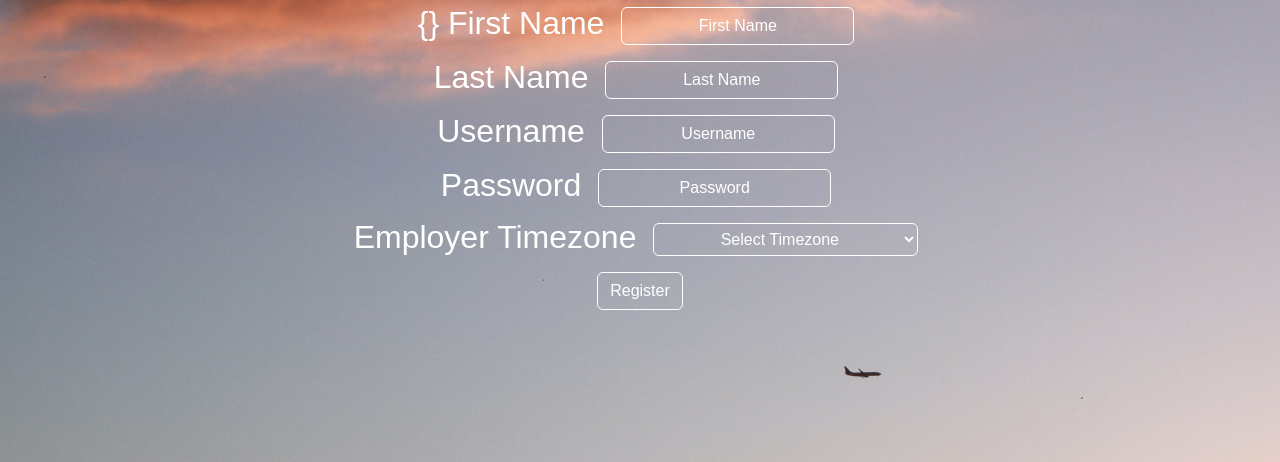
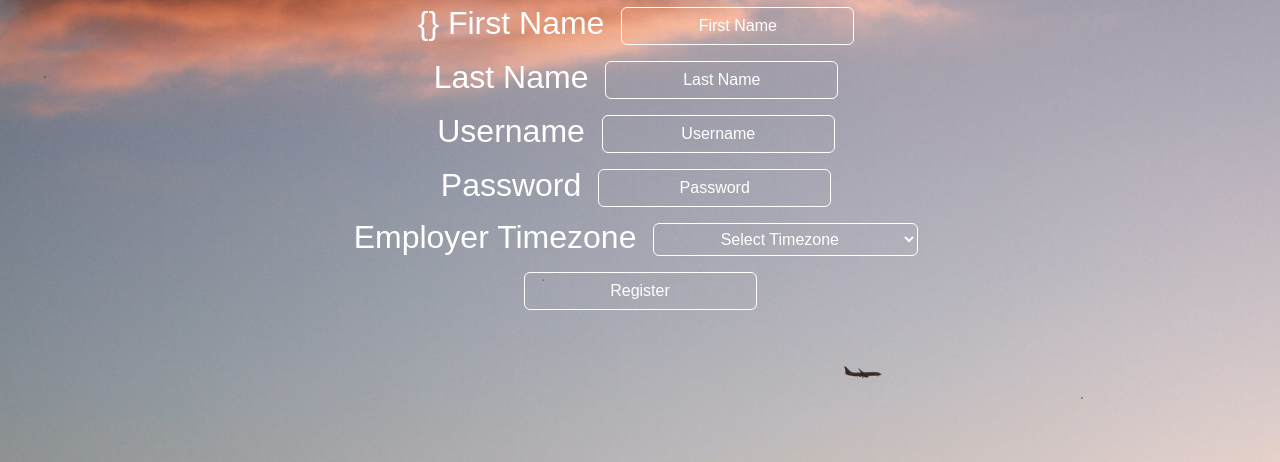
Before and after one commit to SamStratton2112/StayWorldly, a Flask app: page /register in a window 1280 px wide. Shown: the part 215-677 px from the top of the page. Run offline with Flask 3, Linux system fonts and the light colour scheme; some libraries are stand-ins or nearby versions; some web fonts are replaced.

Commit message:
Update register.html

```diff
--- a/templates/register.html
+++ b/templates/register.html
@@ -18,7 +18,7 @@
         <br>
       {% endfor %}
 
-      <button class=" text-white m-2 btn border-white z-100">Register</button>
+      <input class=" text-white m-2 btn border-white z-100" value="Register">
     </form>
   </div>
 {% endblock %}
```
